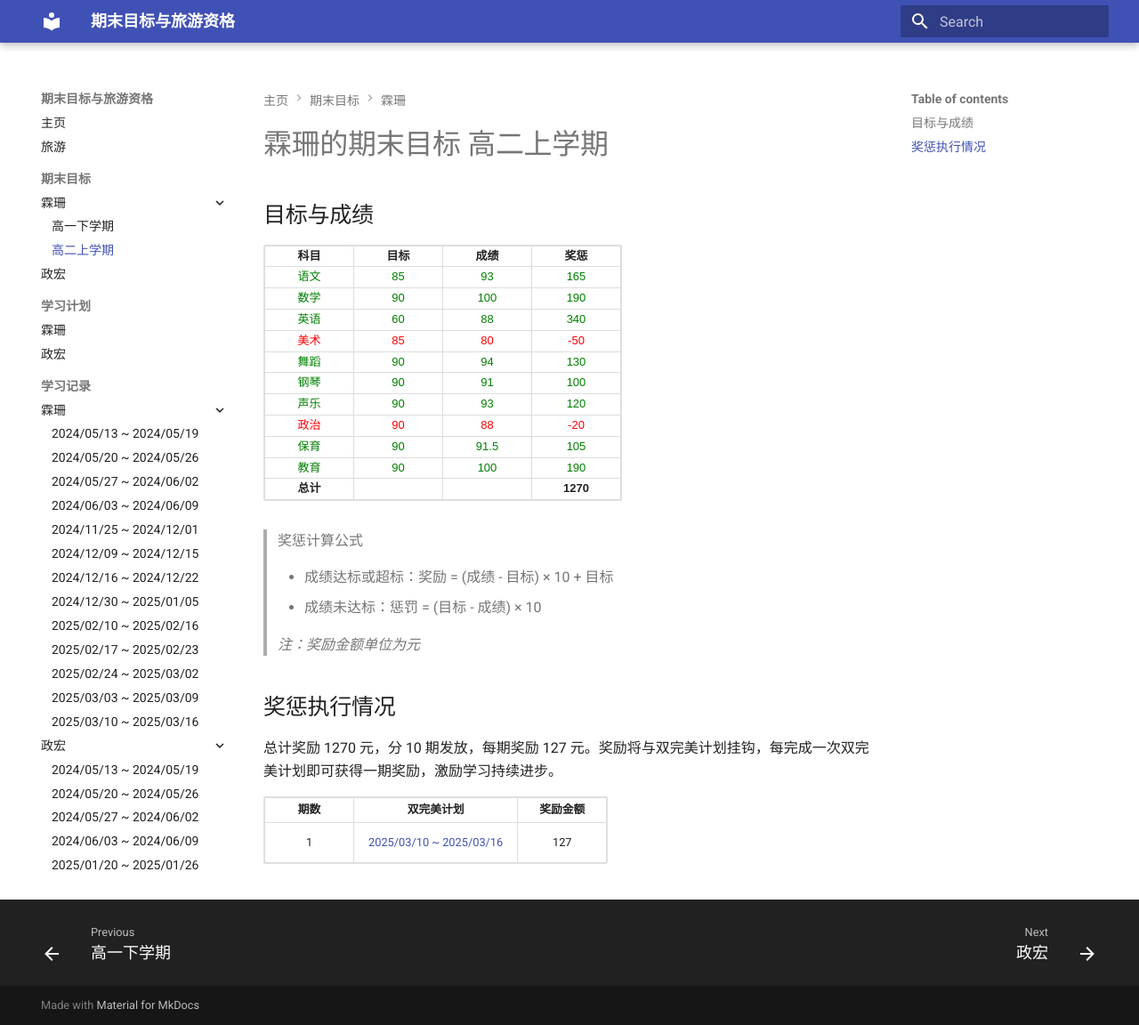
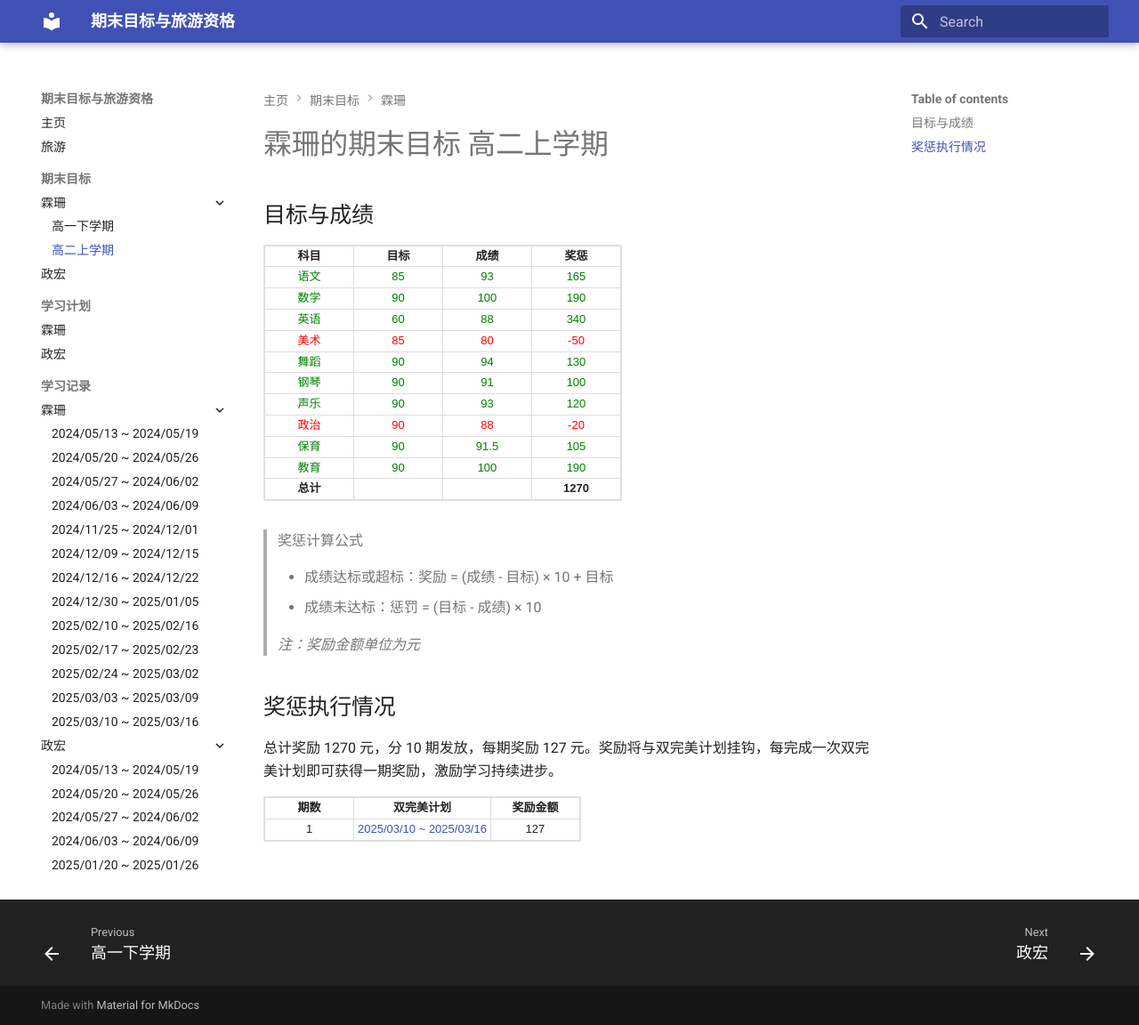
Before and after one commit to Flash-LHR/goal_and_vocation, an MkDocs documentation site: the page built from docs/study_goal/ls/grade11_s1.md, in a window 1280 px wide and 1152 px high. Shown: the whole window at 89% size. Built offline with MkDocs 1.6.1 and Material for MkDocs 9.7.7, drawn with Linux system fonts in a browser that asks for light colours.

Commit message:
fix: width

```diff
--- a/docs/study_goal/ls/grade11_s1.md
+++ b/docs/study_goal/ls/grade11_s1.md
@@ -2,81 +2,81 @@
 
 ## 目标与成绩
 
-<table style="width: 100%; max-width: 500px; margin: 0 auto; border-collapse: collapse; font-size: 13px; font-family: Arial, sans-serif;">
+<table style="max-width: 500px; margin: 0 auto; border-collapse: collapse; font-size: 13px; font-family: Arial, sans-serif; table-layout: auto;">
   <thead>
     <tr>
-      <th style="width: 20%; text-align: center; padding: 1px; border: 1px solid #ddd;">科目</th>
-      <th style="width: 20%; text-align: center; padding: 1px; border: 1px solid #ddd;">目标</th>
-      <th style="width: 20%; text-align: center; padding: 1px; border: 1px solid #ddd;">成绩</th>
-      <th style="width: 20%; text-align: center; padding: 1px; border: 1px solid #ddd;">奖惩</th>
+      <th style="text-align: center; padding: 1px 4px; border: 1px solid #ddd; white-space: nowrap;">科目</th>
+      <th style="text-align: center; padding: 1px 4px; border: 1px solid #ddd; white-space: nowrap;">目标</th>
+      <th style="text-align: center; padding: 1px 4px; border: 1px solid #ddd; white-space: nowrap;">成绩</th>
+      <th style="text-align: center; padding: 1px 4px; border: 1px solid #ddd; white-space: nowrap;">奖惩</th>
     </tr>
   </thead>
   <tbody>
     <tr>
-      <td style="text-align: center; padding: 1px; border: 1px solid #ddd;"><span style="color:green">语文</span></td>
-      <td style="text-align: center; padding: 1px; border: 1px solid #ddd;"><span style="color:green">85</span></td>
-      <td style="text-align: center; padding: 1px; border: 1px solid #ddd;"><span style="color:green">93</span></td>
-      <td style="text-align: center; padding: 1px; border: 1px solid #ddd;"><span style="color:green">165</span></td>
+      <td style="text-align: center; padding: 1px 4px; border: 1px solid #ddd; white-space: nowrap;"><span style="color:green">语文</span></td>
+      <td style="text-align: center; padding: 1px 4px; border: 1px solid #ddd; white-space: nowrap;"><span style="color:green">85</span></td>
+      <td style="text-align: center; padding: 1px 4px; border: 1px solid #ddd; white-space: nowrap;"><span style="color:green">93</span></td>
+      <td style="text-align: center; padding: 1px 4px; border: 1px solid #ddd; white-space: nowrap;"><span style="color:green">165</span></td>
     </tr>
     <tr>
-      <td style="text-align: center; padding: 1px; border: 1px solid #ddd;"><span style="color:green">数学</span></td>
-      <td style="text-align: center; padding: 1px; border: 1px solid #ddd;"><span style="color:green">90</span></td>
-      <td style="text-align: center; padding: 1px; border: 1px solid #ddd;"><span style="color:green">100</span></td>
-      <td style="text-align: center; padding: 1px; border: 1px solid #ddd;"><span style="color:green">190</span></td>
+      <td style="text-align: center; padding: 1px 4px; border: 1px solid #ddd; white-space: nowrap;"><span style="color:green">数学</span></td>
+      <td style="text-align: center; padding: 1px 4px; border: 1px solid #ddd; white-space: nowrap;"><span style="color:green">90</span></td>
+      <td style="text-align: center; padding: 1px 4px; border: 1px solid #ddd; white-space: nowrap;"><span style="color:green">100</span></td>
+      <td style="text-align: center; padding: 1px 4px; border: 1px solid #ddd; white-space: nowrap;"><span style="color:green">190</span></td>
     </tr>
     <tr>
-      <td style="text-align: center; padding: 1px; border: 1px solid #ddd;"><span style="color:green">英语</span></td>
-      <td style="text-align: center; padding: 1px; border: 1px solid #ddd;"><span style="color:green">60</span></td>
-      <td style="text-align: center; padding: 1px; border: 1px solid #ddd;"><span style="color:green">88</span></td>
-      <td style="text-align: center; padding: 1px; border: 1px solid #ddd;"><span style="color:green">340</span></td>
+      <td style="text-align: center; padding: 1px 4px; border: 1px solid #ddd; white-space: nowrap;"><span style="color:green">英语</span></td>
+      <td style="text-align: center; padding: 1px 4px; border: 1px solid #ddd; white-space: nowrap;"><span style="color:green">60</span></td>
+      <td style="text-align: center; padding: 1px 4px; border: 1px solid #ddd; white-space: nowrap;"><span style="color:green">88</span></td>
+      <td style="text-align: center; padding: 1px 4px; border: 1px solid #ddd; white-space: nowrap;"><span style="color:green">340</span></td>
     </tr>
     <tr>
-      <td style="text-align: center; padding: 1px; border: 1px solid #ddd;"><span style="color:red">美术</span></td>
-      <td style="text-align: center; padding: 1px; border: 1px solid #ddd;"><span style="color:red">85</span></td>
-      <td style="text-align: center; padding: 1px; border: 1px solid #ddd;"><span style="color:red">80</span></td>
-      <td style="text-align: center; padding: 1px; border: 1px solid #ddd;"><span style="color:red">-50</span></td>
+      <td style="text-align: center; padding: 1px 4px; border: 1px solid #ddd; white-space: nowrap;"><span style="color:red">美术</span></td>
+      <td style="text-align: center; padding: 1px 4px; border: 1px solid #ddd; white-space: nowrap;"><span style="color:red">85</span></td>
+      <td style="text-align: center; padding: 1px 4px; border: 1px solid #ddd; white-space: nowrap;"><span style="color:red">80</span></td>
+      <td style="text-align: center; padding: 1px 4px; border: 1px solid #ddd; white-space: nowrap;"><span style="color:red">-50</span></td>
     </tr>
     <tr>
-      <td style="text-align: center; padding: 1px; border: 1px solid #ddd;"><span style="color:green">舞蹈</span></td>
-      <td style="text-align: center; padding: 1px; border: 1px solid #ddd;"><span style="color:green">90</span></td>
-      <td style="text-align: center; padding: 1px; border: 1px solid #ddd;"><span style="color:green">94</span></td>
-      <td style="text-align: center; padding: 1px; border: 1px solid #ddd;"><span style="color:green">130</span></td>
+      <td style="text-align: center; padding: 1px 4px; border: 1px solid #ddd; white-space: nowrap;"><span style="color:green">舞蹈</span></td>
+      <td style="text-align: center; padding: 1px 4px; border: 1px solid #ddd; white-space: nowrap;"><span style="color:green">90</span></td>
+      <td style="text-align: center; padding: 1px 4px; border: 1px solid #ddd; white-space: nowrap;"><span style="color:green">94</span></td>
+      <td style="text-align: center; padding: 1px 4px; border: 1px solid #ddd; white-space: nowrap;"><span style="color:green">130</span></td>
     </tr>
     <tr>
-      <td style="text-align: center; padding: 1px; border: 1px solid #ddd;"><span style="color:green">钢琴</span></td>
-      <td style="text-align: center; padding: 1px; border: 1px solid #ddd;"><span style="color:green">90</span></td>
-      <td style="text-align: center; padding: 1px; border: 1px solid #ddd;"><span style="color:green">91</span></td>
-      <td style="text-align: center; padding: 1px; border: 1px solid #ddd;"><span style="color:green">100</span></td>
+      <td style="text-align: center; padding: 1px 4px; border: 1px solid #ddd; white-space: nowrap;"><span style="color:green">钢琴</span></td>
+      <td style="text-align: center; padding: 1px 4px; border: 1px solid #ddd; white-space: nowrap;"><span style="color:green">90</span></td>
+      <td style="text-align: center; padding: 1px 4px; border: 1px solid #ddd; white-space: nowrap;"><span style="color:green">91</span></td>
+      <td style="text-align: center; padding: 1px 4px; border: 1px solid #ddd; white-space: nowrap;"><span style="color:green">100</span></td>
     </tr>
     <tr>
-      <td style="text-align: center; padding: 1px; border: 1px solid #ddd;"><span style="color:green">声乐</span></td>
-      <td style="text-align: center; padding: 1px; border: 1px solid #ddd;"><span style="color:green">90</span></td>
-      <td style="text-align: center; padding: 1px; border: 1px solid #ddd;"><span style="color:green">93</span></td>
-      <td style="text-align: center; padding: 1px; border: 1px solid #ddd;"><span style="color:green">120</span></td>
+      <td style="text-align: center; padding: 1px 4px; border: 1px solid #ddd; white-space: nowrap;"><span style="color:green">声乐</span></td>
+      <td style="text-align: center; padding: 1px 4px; border: 1px solid #ddd; white-space: nowrap;"><span style="color:green">90</span></td>
+      <td style="text-align: center; padding: 1px 4px; border: 1px solid #ddd; white-space: nowrap;"><span style="color:green">93</span></td>
+      <td style="text-align: center; padding: 1px 4px; border: 1px solid #ddd; white-space: nowrap;"><span style="color:green">120</span></td>
     </tr>
     <tr>
-      <td style="text-align: center; padding: 1px; border: 1px solid #ddd;"><span style="color:red">政治</span></td>
-      <td style="text-align: center; padding: 1px; border: 1px solid #ddd;"><span style="color:red">90</span></td>
-      <td style="text-align: center; padding: 1px; border: 1px solid #ddd;"><span style="color:red">88</span></td>
-      <td style="text-align: center; padding: 1px; border: 1px solid #ddd;"><span style="color:red">-20</span></td>
+      <td style="text-align: center; padding: 1px 4px; border: 1px solid #ddd; white-space: nowrap;"><span style="color:red">政治</span></td>
+      <td style="text-align: center; padding: 1px 4px; border: 1px solid #ddd; white-space: nowrap;"><span style="color:red">90</span></td>
+      <td style="text-align: center; padding: 1px 4px; border: 1px solid #ddd; white-space: nowrap;"><span style="color:red">88</span></td>
+      <td style="text-align: center; padding: 1px 4px; border: 1px solid #ddd; white-space: nowrap;"><span style="color:red">-20</span></td>
     </tr>
     <tr>
-      <td style="text-align: center; padding: 1px; border: 1px solid #ddd;"><span style="color:green">保育</span></td>
-      <td style="text-align: center; padding: 1px; border: 1px solid #ddd;"><span style="color:green">90</span></td>
-      <td style="text-align: center; padding: 1px; border: 1px solid #ddd;"><span style="color:green">91.5</span></td>
-      <td style="text-align: center; padding: 1px; border: 1px solid #ddd;"><span style="color:green">105</span></td>
+      <td style="text-align: center; padding: 1px 4px; border: 1px solid #ddd; white-space: nowrap;"><span style="color:green">保育</span></td>
+      <td style="text-align: center; padding: 1px 4px; border: 1px solid #ddd; white-space: nowrap;"><span style="color:green">90</span></td>
+      <td style="text-align: center; padding: 1px 4px; border: 1px solid #ddd; white-space: nowrap;"><span style="color:green">91.5</span></td>
+      <td style="text-align: center; padding: 1px 4px; border: 1px solid #ddd; white-space: nowrap;"><span style="color:green">105</span></td>
     </tr>
     <tr>
-      <td style="text-align: center; padding: 1px; border: 1px solid #ddd;"><span style="color:green">教育</span></td>
-      <td style="text-align: center; padding: 1px; border: 1px solid #ddd;"><span style="color:green">90</span></td>
-      <td style="text-align: center; padding: 1px; border: 1px solid #ddd;"><span style="color:green">100</span></td>
-      <td style="text-align: center; padding: 1px; border: 1px solid #ddd;"><span style="color:green">190</span></td>
+      <td style="text-align: center; padding: 1px 4px; border: 1px solid #ddd; white-space: nowrap;"><span style="color:green">教育</span></td>
+      <td style="text-align: center; padding: 1px 4px; border: 1px solid #ddd; white-space: nowrap;"><span style="color:green">90</span></td>
+      <td style="text-align: center; padding: 1px 4px; border: 1px solid #ddd; white-space: nowrap;"><span style="color:green">100</span></td>
+      <td style="text-align: center; padding: 1px 4px; border: 1px solid #ddd; white-space: nowrap;"><span style="color:green">190</span></td>
     </tr>
     <tr>
-      <td style="text-align: center; padding: 1px; border: 1px solid #ddd;"><strong>总计</strong></td>
-      <td style="text-align: center; padding: 1px; border: 1px solid #ddd;"></td>
-      <td style="text-align: center; padding: 1px; border: 1px solid #ddd;"></td>
-      <td style="text-align: center; padding: 1px; border: 1px solid #ddd;"><strong>1270</strong></td>
+      <td style="text-align: center; padding: 1px 4px; border: 1px solid #ddd; white-space: nowrap;"><strong>总计</strong></td>
+      <td style="text-align: center; padding: 1px 4px; border: 1px solid #ddd; white-space: nowrap;"></td>
+      <td style="text-align: center; padding: 1px 4px; border: 1px solid #ddd; white-space: nowrap;"></td>
+      <td style="text-align: center; padding: 1px 4px; border: 1px solid #ddd; white-space: nowrap;"><strong>1270</strong></td>
     </tr>
   </tbody>
 </table>
@@ -93,19 +93,19 @@
 
 总计奖励 1270 元，分 10 期发放，每期奖励 127 元。奖励将与双完美计划挂钩，每完成一次双完美计划即可获得一期奖励，激励学习持续进步。
 
-<table style="width: 100%; max-width: 450px; margin: 0 auto; border-collapse: collapse;">
+<table style="max-width: 500px; margin: 0 auto; border-collapse: collapse; font-size: 13px; font-family: Arial, sans-serif; table-layout: auto;">
   <thead>
     <tr>
-      <th style="width: 15%; text-align: center; padding: 3px; border: 1px solid #ddd;">期数</th>
-      <th style="width: 65%; text-align: center; padding: 3px; border: 1px solid #ddd;">双完美计划</th>
-      <th style="width: 20%; text-align: center; padding: 3px; border: 1px solid #ddd;">奖励金额</th>
+      <th style="text-align: center; padding: 1px 4px; border: 1px solid #ddd; white-space: nowrap;">期数</th>
+      <th style="text-align: center; padding: 1px 4px; border: 1px solid #ddd; white-space: nowrap;">双完美计划</th>
+      <th style="text-align: center; padding: 1px 4px; border: 1px solid #ddd; white-space: nowrap;">奖励金额</th>
     </tr>
   </thead>
   <tbody>
     <tr>
-      <td style="text-align: center; border: 1px solid #ddd;">1</td>
-      <td style="text-align: center; border: 1px solid #ddd;"><a href="../../study_record/ls/20250310_20250316/README.md">2025/03/10 ~ 2025/03/16</a></td>
-      <td style="text-align: center; border: 1px solid #ddd;">127</td>
+      <td style="text-align: center; padding: 1px 4px; border: 1px solid #ddd; white-space: nowrap;">1</td>
+      <td style="text-align: center; padding: 1px 4px; border: 1px solid #ddd; white-space: nowrap;"><a href="../../study_record/ls/20250310_20250316/README.md">2025/03/10 ~ 2025/03/16</a></td>
+      <td style="text-align: center; padding: 1px 4px; border: 1px solid #ddd; white-space: nowrap;">127</td>
     </tr>
   </tbody>
 </table>
```
